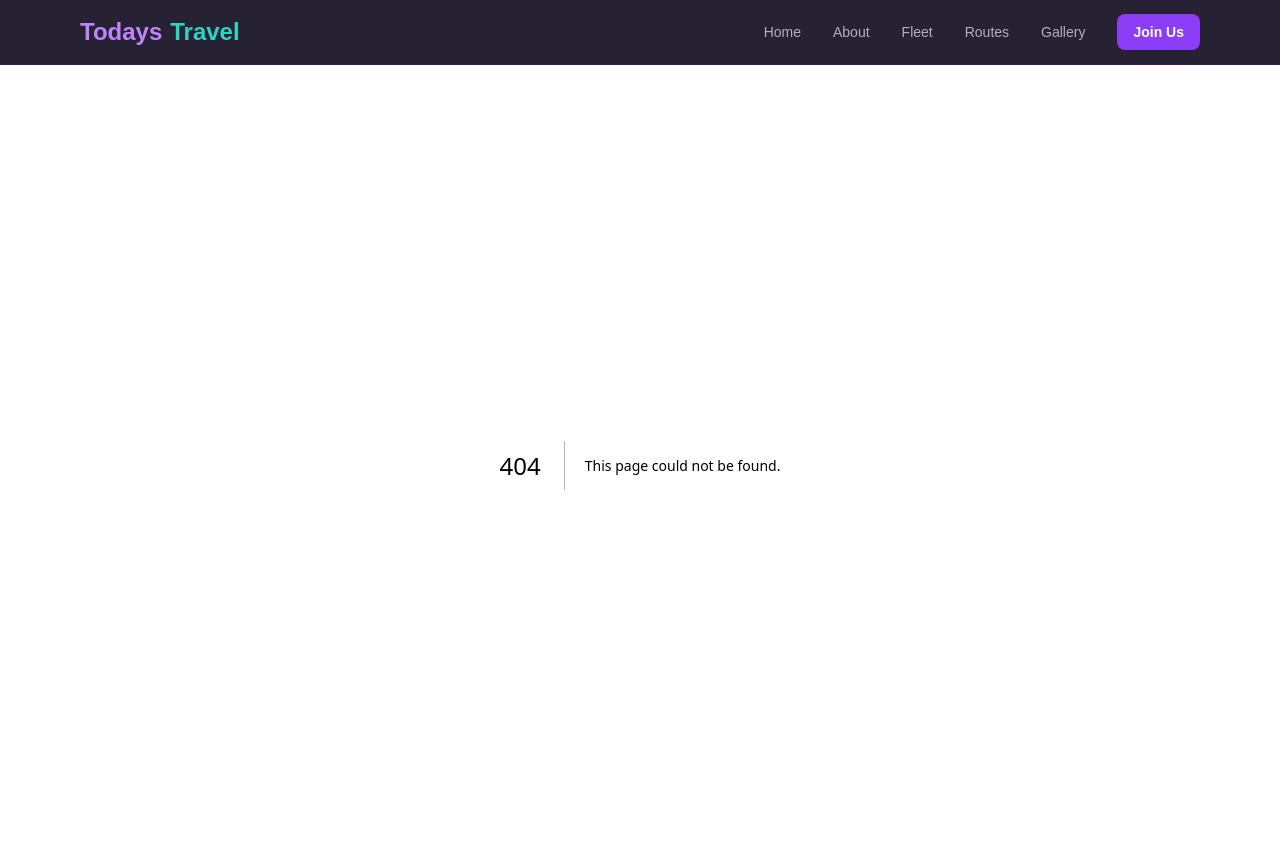
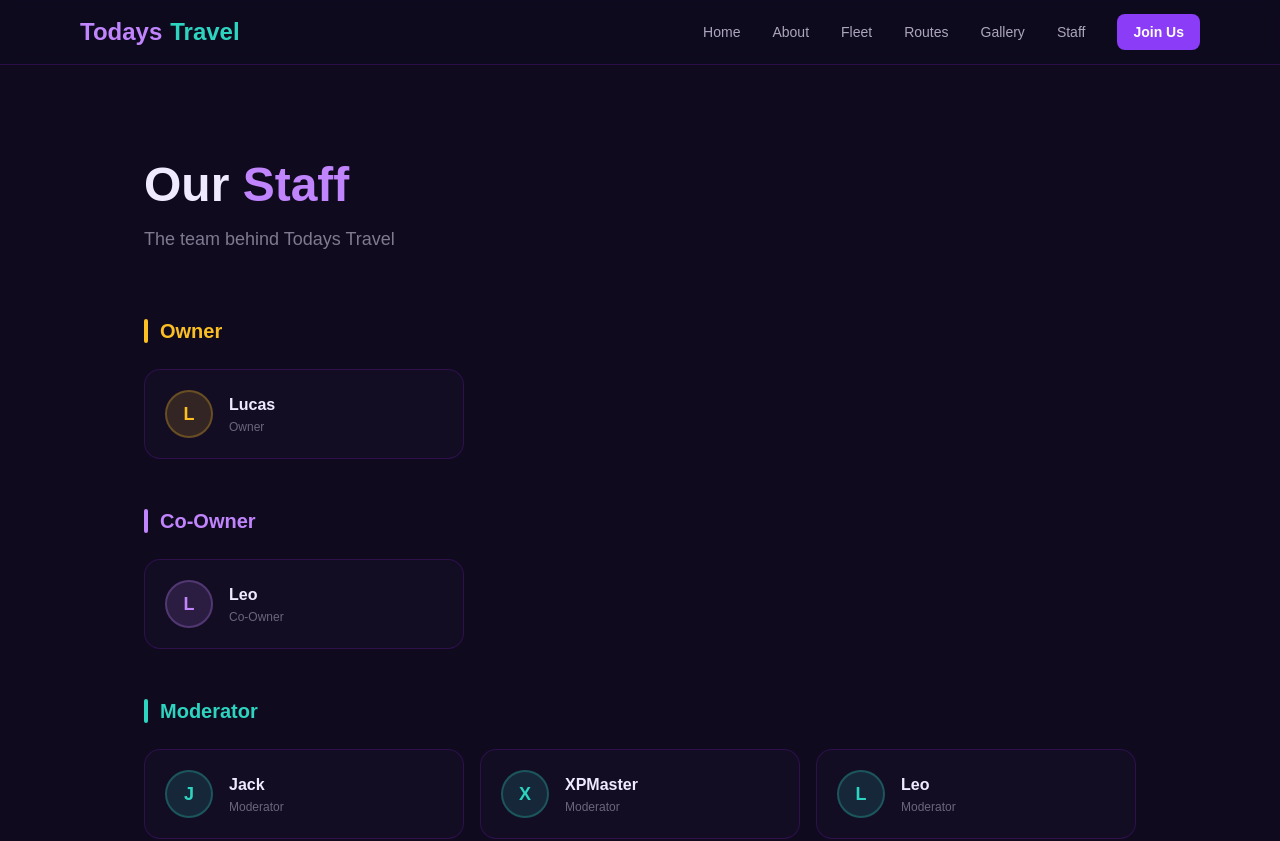
Before and after one commit to XPMaster4865/todays-travel, a Next.js app: page /staff in a window 1280 px wide. Before the commit this address had no page. Shown: the top 841 px of the page. Built offline with nearby package versions, Linux system fonts and the light colour scheme.

Commit message:
Add staff page

```diff
--- /dev/null
+++ b/app/staff/page.tsx
@@ -0,0 +1,80 @@
+const staff = [
+  {
+    role: "Owner",
+    colour: "#fbbf24",
+    members: [{ name: "Lucas" }],
+  },
+  {
+    role: "Co-Owner",
+    colour: "#c084fc",
+    members: [{ name: "Leo" }],
+  },
+  {
+    role: "Moderator",
+    colour: "#2dd4bf",
+    members: [{ name: "Jack" }, { name: "XPMaster" }, { name: "Leo" }],
+  },
+  {
+    role: "Media",
+    colour: "#f472b6",
+    members: [{ name: "Jack", badge: "Head" }, { name: "XPMaster" }, { name: "Callum" }],
+  },
+];
+
+export default function Staff() {
+  return (
+    <div className="max-w-5xl mx-auto px-4 py-24">
+      <h1 className="text-4xl md:text-5xl font-extrabold mb-4">
+        Our <span className="text-[#c084fc]">Staff</span>
+      </h1>
+      <p className="text-[#f0eaff]/50 text-lg mb-16">
+        The team behind Todays Travel
+      </p>
+
+      <div className="flex flex-col gap-12">
+        {staff.map((section) => (
+          <div key={section.role}>
+            <div className="flex items-center gap-3 mb-6">
+              <div className="w-1 h-6 rounded-full" style={{ background: section.colour }} />
+              <h2 className="text-xl font-bold" style={{ color: section.colour }}>
+                {section.role}
+              </h2>
+            </div>
+
+            <div className="grid sm:grid-cols-2 md:grid-cols-3 gap-4">
+              {section.members.map((member) => (
+                <div
+                  key={member.name + section.role}
+                  className="flex items-center gap-4 rounded-2xl border border-purple-900/40 bg-[#130d24] p-5 hover:border-[#8b3cf7]/50 transition-colors"
+                >
+                  {/* Avatar */}
+                  <div
+                    className="w-12 h-12 rounded-full flex items-center justify-center text-lg font-extrabold shrink-0"
+                    style={{ background: `${section.colour}22`, color: section.colour, border: `2px solid ${section.colour}44` }}
+                  >
+                    {member.name[0].toUpperCase()}
+                  </div>
+
+                  <div>
+                    <p className="font-bold text-[#f0eaff]">{member.name}</p>
+                    <div className="flex items-center gap-2 mt-0.5">
+                      <p className="text-xs text-[#f0eaff]/40">{section.role}</p>
+                      {"badge" in member && member.badge && (
+                        <span
+                          className="text-xs font-semibold px-2 py-0.5 rounded-full"
+                          style={{ background: `${section.colour}22`, color: section.colour }}
+                        >
+                          {member.badge}
+                        </span>
+                      )}
+                    </div>
+                  </div>
+                </div>
+              ))}
+            </div>
+          </div>
+        ))}
+      </div>
+    </div>
+  );
+}
--- a/components/Navbar.tsx
+++ b/components/Navbar.tsx
@@ -8,6 +8,7 @@ const links = [
   { href: "/fleet", label: "Fleet" },
   { href: "/routes", label: "Routes" },
   { href: "/gallery", label: "Gallery" },
+  { href: "/staff", label: "Staff" },
 ];
 
 export default function Navbar() {
```
